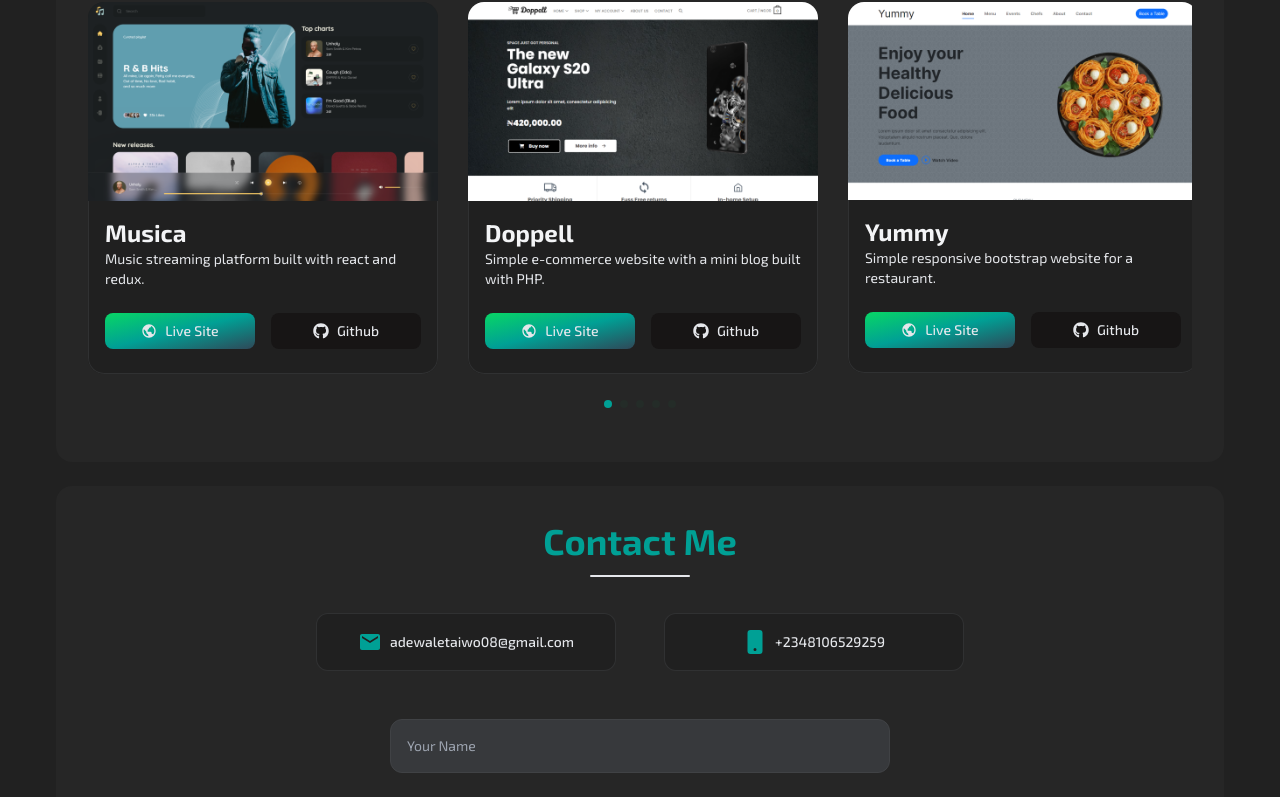
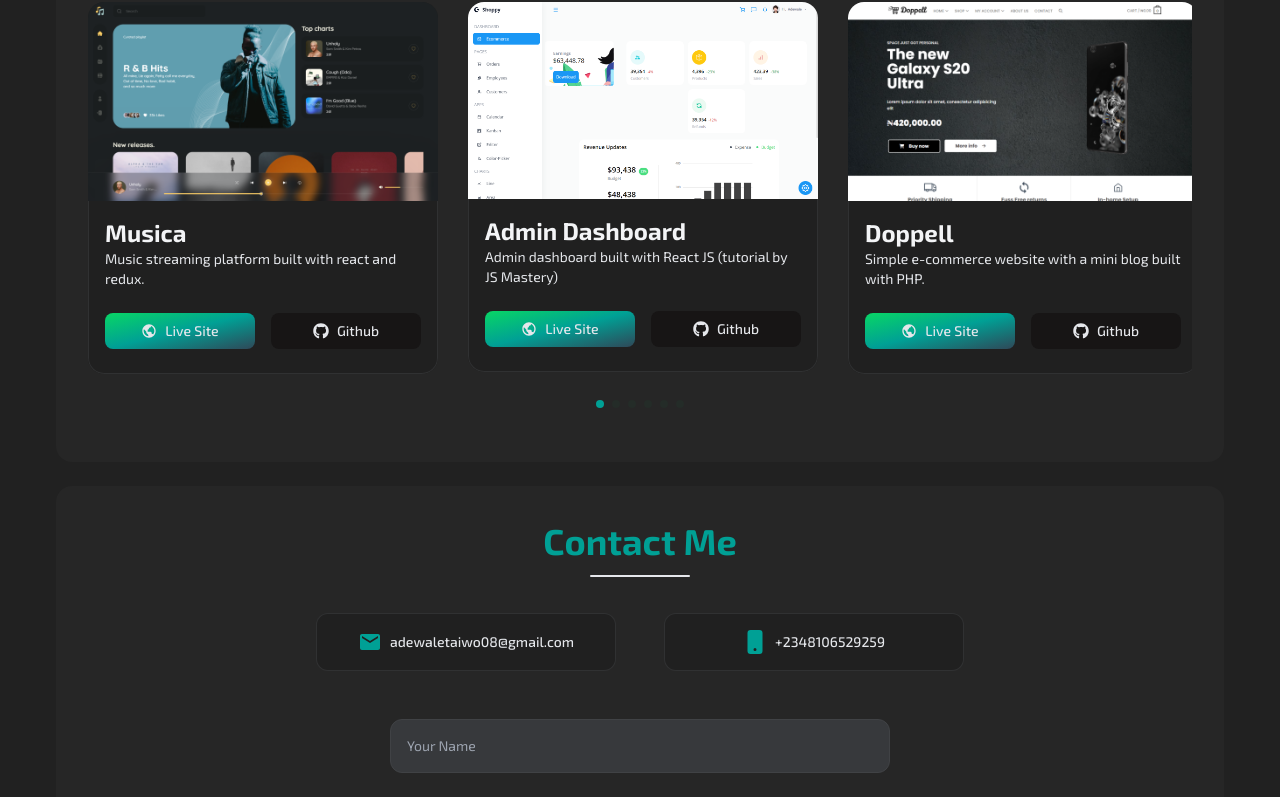
Before and after one commit to taiwo-adewale/portfolio, a React (Vite) app: page / in a window 1280 px wide. Shown: the part 1043-1840 px from the top of the page. Built offline with nearby package versions, Linux system fonts and the light colour scheme.

Commit message:
added more projects

```diff
--- a/src/assets/images.js
+++ b/src/assets/images.js
@@ -6,6 +6,7 @@ import quizzical from "./quizzical.png";
 import yummy from "./yummy.png";
 import liberty from "./liberty.png";
 import doppell from "./doppell.png";
+import taPortfolio from "./ta_portfolio.png";
 
 export default {
   heroImage,
@@ -16,4 +17,5 @@ export default {
   yummy,
   liberty,
   doppell,
+  taPortfolio,
 };
--- a/src/data.js
+++ b/src/data.js
@@ -1,4 +1,5 @@
 import { images } from "./assets";
+// add ta_portfolio
 
 export const works = [
   {
@@ -9,11 +10,25 @@ export const works = [
     github: "https://github.com/taiwo-adewale/musica",
   },
   {
+    title: "admin dashboard",
+    description: "Admin dashboard built with React JS (tutorial by JS Mastery)",
+    image: images.adminDashboard,
+    projectUrl: "https://admin-dashboard-syncfusion-wale.netlify.app",
+    github: "https://github.com/taiwo-adewale/admin_dashboard",
+  },
+  {
     title: "doppell",
     description: "Simple e-commerce website with a mini blog built with PHP.",
     image: images.doppell,
     projectUrl: "https://doppell.000webhostapp.com",
     github: "https://github.com/taiwo-adewale/doppell",
+  },
+  {
+    title: "quizzical",
+    description: "A simple trivia website built with react and tailwind CSS.",
+    image: images.quizzical,
+    projectUrl: "https://quizzical-by-wale.netlify.app",
+    github: "https://github.com/taiwo-adewale/quizzical",
   },
   {
     title: "yummy",
@@ -23,24 +38,17 @@ export const works = [
     github: "https://github.com/taiwo-adewale/Yummy",
   },
   {
-    title: "admin dashboard",
-    description: "Admin dashboard built with React JS (tutorial by JS Mastery)",
-    image: images.adminDashboard,
-    projectUrl: "https://admin-dashboard-syncfusion-wale.netlify.app",
-    github: "https://github.com/taiwo-adewale/admin_dashboard",
-  },
-  {
-    title: "quizzical",
-    description: "A simple trivia website built with react and tailwind CSS.",
-    image: images.quizzical,
-    projectUrl: "https://quizzical-by-wale.netlify.app",
-    github: "https://github.com/taiwo-adewale/quizzical",
+    title: "portfolio",
+    description: "Portfolio website built with react JS and framer motion.",
+    image: images.taPortfolio,
+    projectUrl: "https://ta-portfolio-dev.netlify.app",
+    github: "https://github.com/taiwo-adewale/ta_portfolio",
   },
   {
     title: "liberty NFT marketplace",
     description: "Simple CRUD website of a NFT marketplace built with Laravel.",
     image: images.liberty,
-    projectUrl: "https://quizzical-by-wale.netlify.app",
+    projectUrl: "https://github.com/taiwo-adewale/liberty-nft-market",
     github: "https://github.com/taiwo-adewale/liberty-nft-market",
   },
 ];
```
Also changed, not shown: src/assets/ta_portfolio.png (added).
